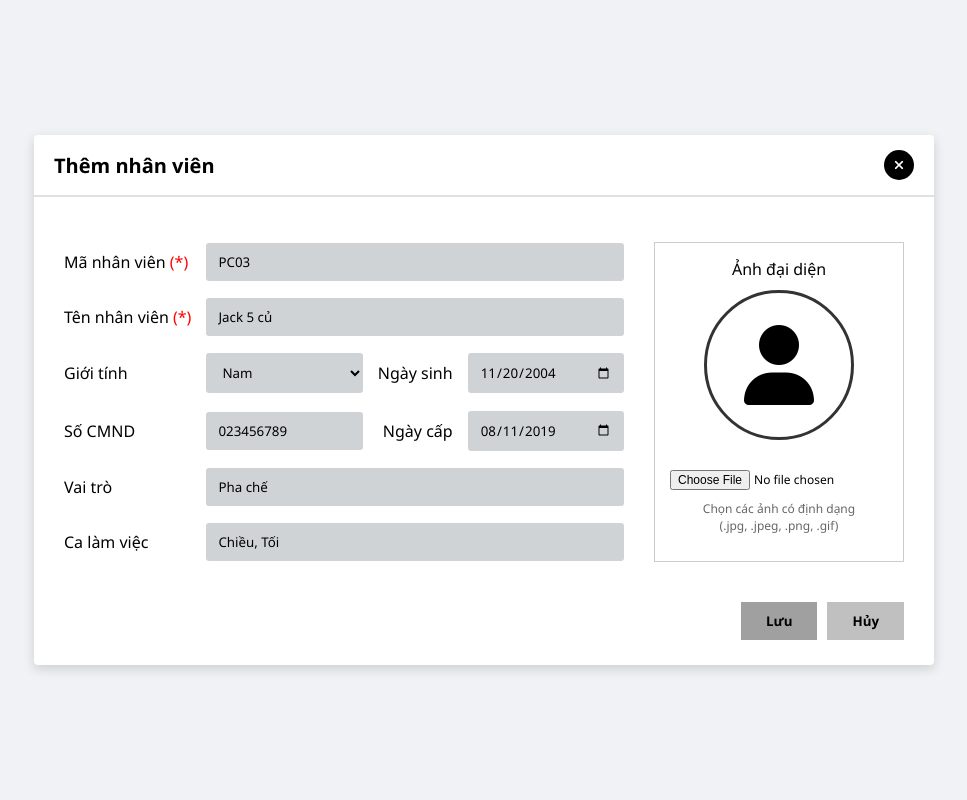
After one commit to AnhTuan100/Web-Coffe-Nhom2, a PHP site: page /modules/staff/them_staff.php in a window 1280 px wide. The commit adds this page. Shown: the whole page, without its empty margins (156-1123 px from the left). Run offline with PHP 8.4, Linux system fonts and the light colour scheme.

Commit message:
update them nhan vien va sua loi code

```diff
--- a/modules/revenue/revenue.php
+++ b/modules/revenue/revenue.php
@@ -1,7 +1,7 @@
 <?php
 // FILE: modules/Revenue/Revenue.php
 
-require_once 'revenue_handler.php';
+include 'revenue_handler.php';
 ?>
 <!DOCTYPE html>
 <html lang="vi">
--- /dev/null
+++ b/modules/staff/them_staff.php
@@ -0,0 +1,276 @@
+<?php
+// Nhúng file kết nối
+require_once '../../include/ketnoi.php';
+
+$message = "";
+
+// Kiểm tra xem người dùng có nhấn nút Lưu không
+if (isset($_POST['btn_luu'])) {
+    // 1. Lấy dữ liệu từ form
+    $ma_nv = $_POST['ma_nhan_vien'];
+    $ten_nv = $_POST['ten_nhan_vien'];
+    $gioi_tinh = $_POST['gioi_tinh'];
+    $ngay_sinh = $_POST['ngay_sinh'];
+    $so_cmnd = $_POST['so_cmnd'];
+    $ngay_cap = $_POST['ngay_cap'];
+    $vai_tro = $_POST['vai_tro'];
+    $ca_lam_viec = $_POST['ca_lam_viec'];
+
+    // 2. Xử lý upload ảnh
+    $avatar_name = "";
+    if (isset($_FILES['anh_dai_dien']) && $_FILES['anh_dai_dien']['name'] != "") {
+        $target_dir = "../../uploads/";
+        $avatar_name = basename($_FILES["anh_dai_dien"]["name"]);
+        $target_file = $target_dir . $avatar_name;
+        move_uploaded_file($_FILES["anh_dai_dien"]["tmp_name"], $target_file);
+    }
+
+    $sql = "INSERT INTO them_nhan_vien (ma_nhan_vien, ten_nhan_vien, gioi_tinh, ngay_sinh, so_cmnd, ngay_cap, vai_tro, ca_lam_viec, anh_dai_dien)
+            VALUES ('$ma_nv', '$ten_nv', '$gioi_tinh', '$ngay_sinh', '$so_cmnd', '$ngay_cap', '$vai_tro', '$ca_lam_viec', '$avatar_name')";
+
+    // 4. Thực thi
+    if ($conn->query($sql) === TRUE) {
+        $message = "<div style='color: green; font-weight: bold; margin-bottom: 10px;'>Thêm nhân viên thành công!</div>";
+    } else {
+        $message = "<div style='color: red; font-weight: bold; margin-bottom: 10px;'>Lỗi: " . $conn->error . "</div>";
+    }
+}
+?>
+
+<!DOCTYPE html>
+<html lang="vi">
+
+<head>
+    <meta charset="UTF-8">
+    <meta name="viewport" content="width=device-width, initial-scale=1.0">
+    <title>Thêm nhân viên</title>
+    <link rel="stylesheet" href="https://cdnjs.cloudflare.com/ajax/libs/font-awesome/6.4.0/css/all.min.css">
+    <style>
+        * {
+            box-sizing: border-box;
+            font-family: 'Segoe UI', sans-serif;
+        }
+
+        body {
+            background-color: #f0f2f5;
+            display: flex;
+            justify-content: center;
+            align-items: center;
+            min-height: 100vh;
+            margin: 0;
+        }
+
+        .modal-content {
+            background-color: #fff;
+            width: 90%;
+            max-width: 900px;
+            border-radius: 4px;
+            box-shadow: 0 4px 12px rgba(0, 0, 0, 0.15);
+            overflow: hidden;
+        }
+
+        .modal-header {
+            display: flex;
+            justify-content: space-between;
+            align-items: center;
+            padding: 15px 20px;
+            border-bottom: 2px solid #e0e0e0;
+        }
+
+        .modal-title {
+            font-size: 20px;
+            font-weight: bold;
+            margin: 0;
+        }
+
+        .close-btn {
+            background: #000;
+            color: #fff;
+            border: none;
+            border-radius: 50%;
+            width: 30px;
+            height: 30px;
+            cursor: pointer;
+        }
+
+        .modal-body {
+            padding: 25px 30px;
+            display: flex;
+            gap: 30px;
+        }
+
+        .form-section-left {
+            flex: 2;
+            display: grid;
+            grid-template-columns: auto 1fr auto 1fr;
+            row-gap: 15px;
+            column-gap: 15px;
+            align-items: center;
+        }
+
+        .form-label {
+            font-weight: 500;
+            white-space: nowrap;
+        }
+
+        .required {
+            color: red;
+        }
+
+        .form-input,
+        .form-select {
+            width: 100%;
+            padding: 10px 12px;
+            background-color: #cfd3d6;
+            border: none;
+            border-radius: 3px;
+        }
+
+        .form-input[readonly] {
+            background-color: #bfc3c6;
+            color: #555;
+        }
+
+        .full-width-input {
+            grid-column: 2 / span 3;
+        }
+
+        .form-section-right {
+            flex: 1;
+            max-width: 250px;
+        }
+
+        .avatar-container {
+            border: 1px solid #ccc;
+            padding: 15px;
+            text-align: center;
+        }
+
+        .avatar-placeholder {
+            width: 150px;
+            height: 150px;
+            border: 3px solid #333;
+            border-radius: 50%;
+            margin: 0 auto 20px;
+            display: flex;
+            align-items: center;
+            justify-content: center;
+            font-size: 80px;
+            overflow: hidden;
+        }
+
+        .avatar-placeholder img {
+            width: 100%;
+            height: 100%;
+            object-fit: cover;
+        }
+
+        .modal-footer {
+            padding: 15px 30px 25px;
+            display: flex;
+            justify-content: flex-end;
+            gap: 10px;
+        }
+
+        .btn {
+            padding: 10px 25px;
+            border: none;
+            font-weight: bold;
+            cursor: pointer;
+        }
+
+        .btn-save {
+            background-color: #a0a0a0;
+        }
+
+        .btn-cancel {
+            background-color: #c0c0c0;
+        }
+    </style>
+</head>
+
+<body>
+
+    <div class="modal-content">
+        <form method="POST" action="" enctype="multipart/form-data">
+
+            <div class="modal-header">
+                <h2 class="modal-title">Thêm nhân viên</h2>
+                <button type="button" class="close-btn"><i class="fa-solid fa-xmark"></i></button>
+            </div>
+
+            <div style="padding: 10px 30px;"><?php echo $message; ?></div>
+
+            <div class="modal-body">
+                <div class="form-section-left">
+                    <label class="form-label">Mã nhân viên <span class="required">(*)</span></label>
+                    <input type="text" name="ma_nhan_vien" class="form-input full-width-input" value="PC03">
+
+                    <label class="form-label">Tên nhân viên <span class="required">(*)</span></label>
+                    <input type="text" name="ten_nhan_vien" class="form-input full-width-input" value="Jack 5 củ">
+
+                    <label class="form-label">Giới tính</label>
+                    <select name="gioi_tinh" class="form-select">
+                        <option value="Nam">Nam</option>
+                        <option value="Nữ">Nữ</option>
+                    </select>
+
+                    <label class="form-label" style="justify-self: end;">Ngày sinh</label>
+                    <input type="date" name="ngay_sinh" class="form-input" value="2004-11-20">
+
+                    <label class="form-label">Số CMND</label>
+                    <input type="text" name="so_cmnd" class="form-input" value="023456789">
+
+                    <label class="form-label" style="justify-self: end;">Ngày cấp</label>
+                    <input type="date" name="ngay_cap" class="form-input" value="2019-08-11">
+
+                    <label class="form-label">Vai trò</label>
+                    <input type="text" name="vai_tro" class="form-input full-width-input" value="Pha chế">
+
+                    <label class="form-label">Ca làm việc</label>
+                    <input type="text" name="ca_lam_viec" class="form-input full-width-input" value="Chiều, Tối">
+                </div>
+
+                <div class="form-section-right">
+                    <div class="avatar-container">
+                        <span style="display:block; margin-bottom:10px; font-weight:500;">Ảnh đại diện</span>
+                        <div class="avatar-placeholder">
+                            <i class="fa-solid fa-user" id="avatarIcon"></i>
+                            <img id="avatarPreview" src="#" alt="" style="display:none;">
+                        </div>
+
+                        <input type="file" name="anh_dai_dien" id="fileInput" accept="image/*" style="margin-top: 10px; font-size: 12px;">
+
+                        <p style="font-size: 12px; color: #666; margin-top: 10px;">
+                            Chọn các ảnh có định dạng<br>(.jpg, .jpeg, .png, .gif)
+                        </p>
+                    </div>
+                </div>
+            </div>
+
+            <div class="modal-footer">
+                <button type="submit" name="btn_luu" class="btn btn-save">Lưu</button>
+                <button type="button" class="btn btn-cancel">Hủy</button>
+            </div>
+        </form>
+    </div>
+
+    <script>
+        document.getElementById('fileInput').onchange = function(evt) {
+            var tgt = evt.target || window.event.srcElement,
+                files = tgt.files;
+
+            if (FileReader && files && files.length) {
+                var fr = new FileReader();
+                fr.onload = function() {
+                    document.getElementById('avatarIcon').style.display = 'none';
+                    document.getElementById('avatarPreview').src = fr.result;
+                    document.getElementById('avatarPreview').style.display = 'block';
+                }
+                fr.readAsDataURL(files[0]);
+            }
+        }
+    </script>
+</body>
+
+</html>
```
Also changed, not shown: modules/menu/menu.php (+1 -13 lines), modules/menu/them_menu.php (+2 -10 lines), modules/staff/staff.php (+2 -12 lines), uploads/1765010703_Ảnh chụp màn hình 2025-12-06 153752.png (renamed from modules/menu/uploads/1765010703_Ảnh chụp màn hình 2025-12-06 153752.png), uploads/1765010959_Ảnh chụp màn hình 2025-12-04 203815.png (renamed from modules/menu/uploads/1765010959_Ảnh chụp màn hình 2025-12-04 203815.png), uploads/1765011387_Ảnh chụp màn hình 2025-12-04 203815.png (renamed from modules/menu/uploads/1765011387_Ảnh chụp màn hình 2025-12-04 203815.png), uploads/1765011403_Ảnh chụp màn hình 2025-12-06 091824.png (renamed from modules/menu/uploads/1765011403_Ảnh chụp màn hình 2025-12-06 091824.png), uploads/1765011496_Ảnh chụp màn hình 2025-12-06 091824.png (renamed from modules/menu/uploads/1765011496_Ảnh chụp màn hình 2025-12-06 091824.png), uploads/tải xuống.jpg (added).
